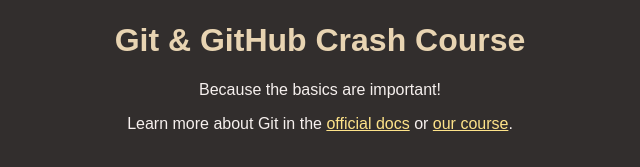
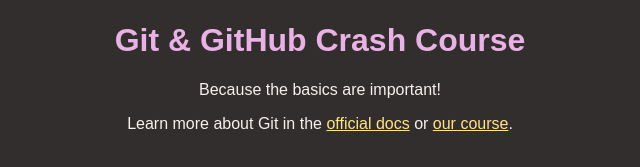
Before and after one commit to Badios/Starting_project, a plain HTML site: page index.html in a window 1280 px wide. Shown: the part 147-314 px from the top of the page, without its empty margins (320-960 px from the left). Drawn offline with Linux system fonts and the light colour scheme.

Commit message:
changed title color

```diff
--- a/styles.css
+++ b/styles.css
@@ -17,7 +17,7 @@
 }
 
 h1 {
-  color: #e8d4b2;
+  color: #e8b2e4;
 }
 
 a {
```
